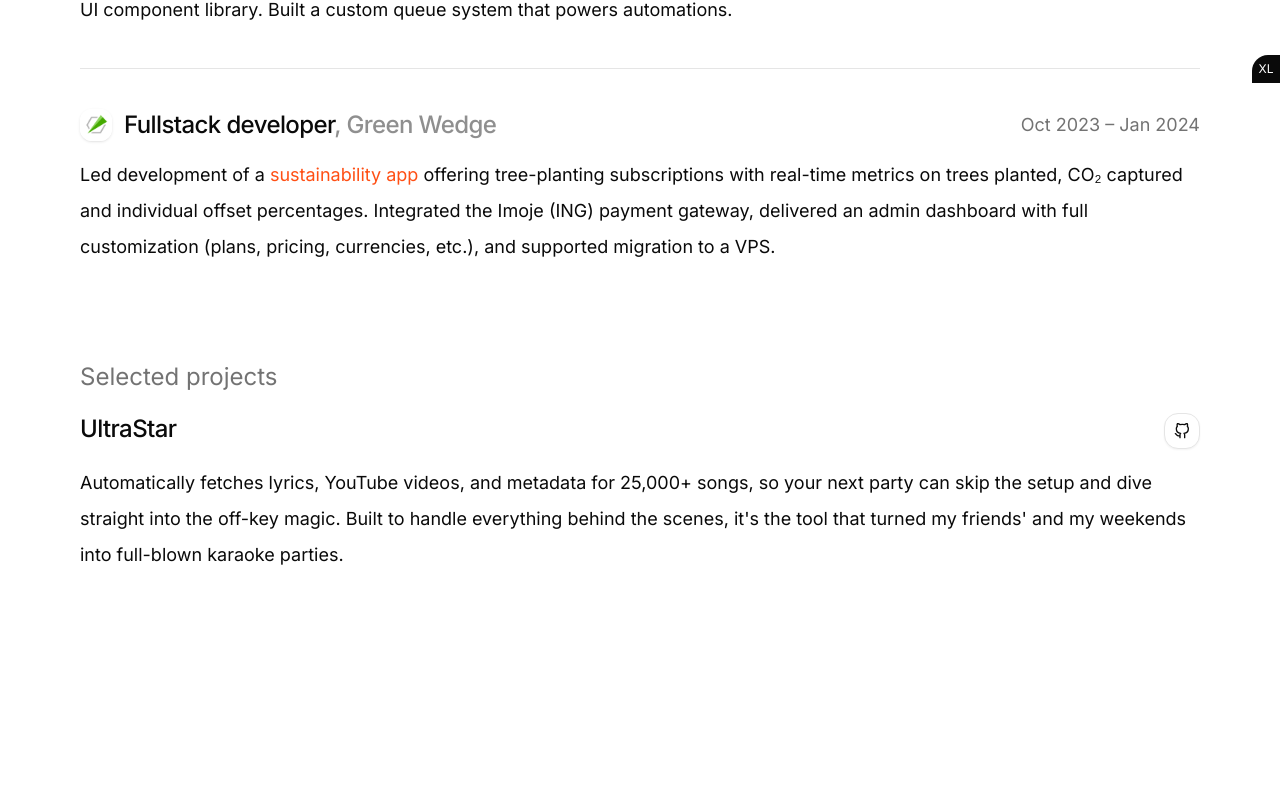
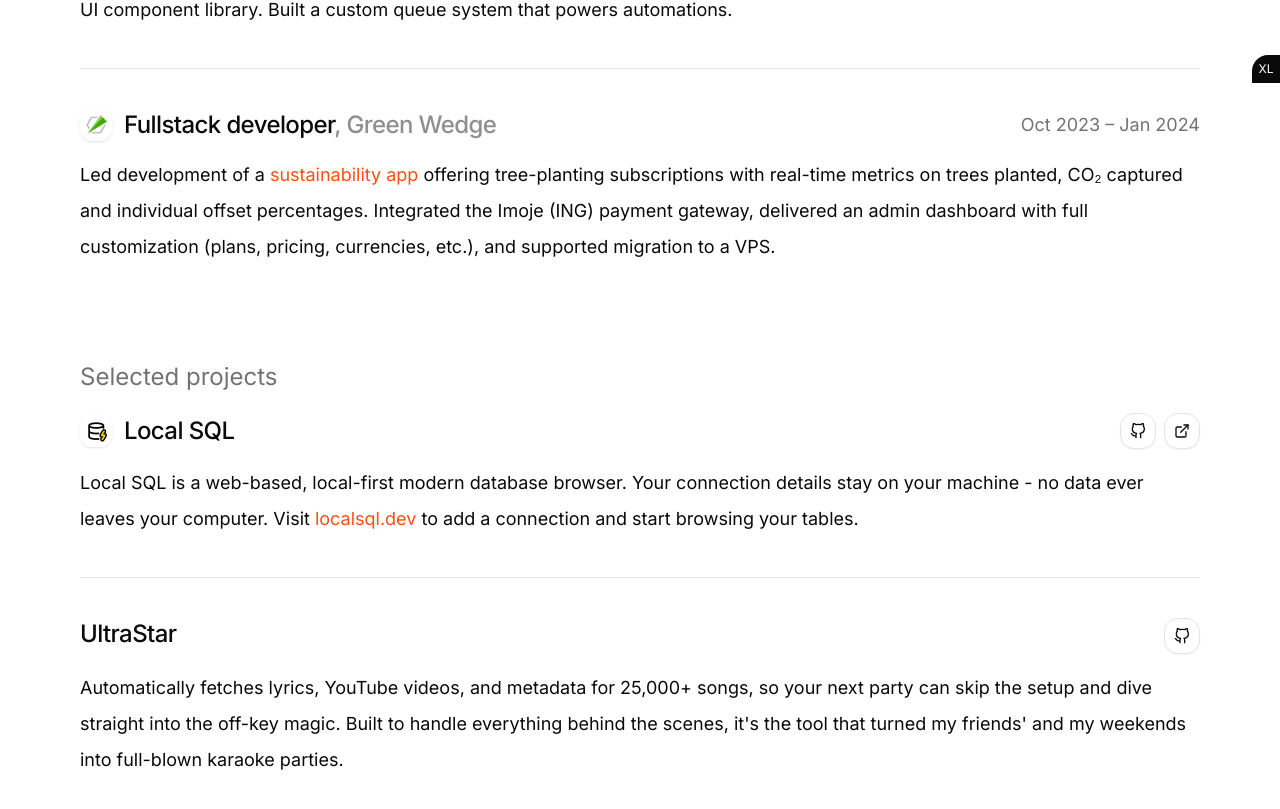
Before and after one commit to martiinii/portfolio, a Next.js app: page / in a window 1280 px wide. Shown: the part 717-1526 px from the top of the page. Before the commit the page ends 1330 px from the top, so only its background shows below. Built offline with nearby package versions, Linux system fonts and the light colour scheme.

Commit message:
feat: add Local SQL project with external link and logo support (#6)

```diff
--- a/components/external-link.tsx
+++ b/components/external-link.tsx
@@ -11,6 +11,7 @@
   return (
     <Link
       target={target || "_blank"}
+      rel="noreferrer"
       className={cn(
         "text-secondary-foreground underline-offset-4 hover:underline inline-flex items-center justify-center gap-2 whitespace-nowrap rounded-md transition-all [&_svg]:pointer-events-none [&_svg:not([class*='size-'])]:size-4 shrink-0 [&_svg]:shrink-0 hover:[&_svg]:scale-110 [&_svg]:transition-transform outline-none focus-visible:border-ring focus-visible:ring-ring/50 focus-visible:ring-[3px]",
         className,
--- a/components/projects/projects-section.tsx
+++ b/components/projects/projects-section.tsx
@@ -1,4 +1,5 @@
 import { ArticleContainer } from "../article-container";
+import { TitleWithLogo } from "../title-with-logo";
 import { SectionTitle } from "../typography";
 import { Separator } from "../ui/separator";
 import { ProjectLink } from "./project-link";
@@ -15,9 +16,17 @@
           .map((project) => (
             <ArticleContainer key={project.title}>
               <div className="flex gap-2 justify-between">
-                <span className="text-2xl font-medium tracking-tight">
-                  {project.title}
-                </span>
+                {project.imageSrc ? (
+                  <TitleWithLogo
+                    alt=""
+                    src={project.imageSrc}
+                    title={project.title}
+                  />
+                ) : (
+                  <span className="text-2xl font-medium tracking-tight">
+                    {project.title}
+                  </span>
+                )}
 
                 <div className="flex gap-2">
                   {project.links?.map((link) => (
--- a/components/projects/projects.data.tsx
+++ b/components/projects/projects.data.tsx
@@ -1,13 +1,48 @@
+import LocalSQLLogo from "@/public/icons/localsql.png";
+import type Image from "next/image";
+import type { ComponentProps } from "react";
+import { ExternalLink } from "../external-link";
+
 export type ProjectLink = {
   type: "github" | "external";
   href: string;
 };
 type Project = {
+  imageSrc?: ComponentProps<typeof Image>["src"];
   title: string;
   description: React.ReactNode;
   links?: ProjectLink[];
 };
 export const projects: Project[] = [
+  {
+    title: "Local SQL",
+    description: (
+      <>
+        Local SQL is a web-based, local-first modern database browser. Your
+        connection details stay on your machine - no data ever leaves your
+        computer. Visit{" "}
+        <ExternalLink
+          href="https://localsql.dev"
+          target="_blank"
+          rel="noreferrer"
+        >
+          localsql.dev
+        </ExternalLink>{" "}
+        to add a connection and start browsing your tables.
+      </>
+    ),
+    links: [
+      {
+        type: "github",
+        href: "https://github.com/martiinii/local-sql",
+      },
+      {
+        type: "external",
+        href: "https://localsql.dev",
+      },
+    ],
+    imageSrc: LocalSQLLogo,
+  },
   {
     title: "UltraStar",
     description:
--- /dev/null
+++ b/components/title-with-logo.tsx
@@ -0,0 +1,15 @@
+import type Image from "next/image";
+import type { ComponentProps } from "react";
+import { LogoImage } from "./logo-image";
+
+type TitleWithLogoProps = Pick<ComponentProps<typeof Image>, "alt" | "src"> & {
+  title: string;
+};
+export const TitleWithLogo = ({ src, alt, title }: TitleWithLogoProps) => {
+  return (
+    <div className="flex gap-3 text-2xl font-medium md:items-center tracking-tight">
+      <LogoImage alt={alt} src={src} className="size-8 rounded-sm shadow-sm" />
+      <span>{title}</span>
+    </div>
+  );
+};
```
Also changed, not shown: public/icons/localsql.png (added).
